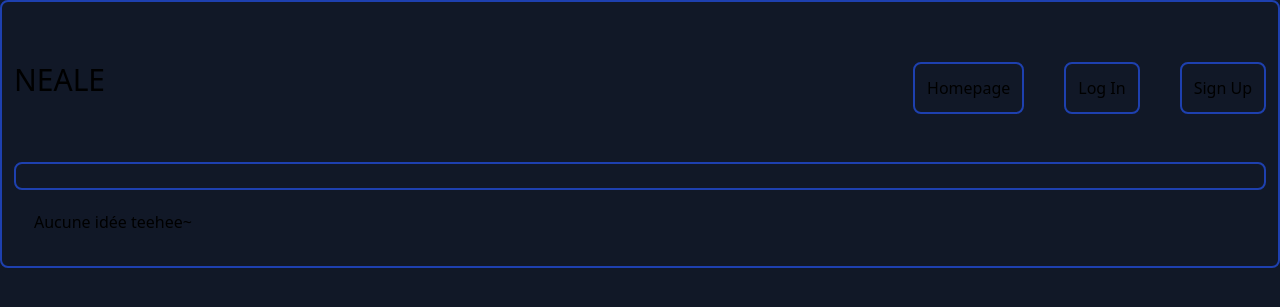
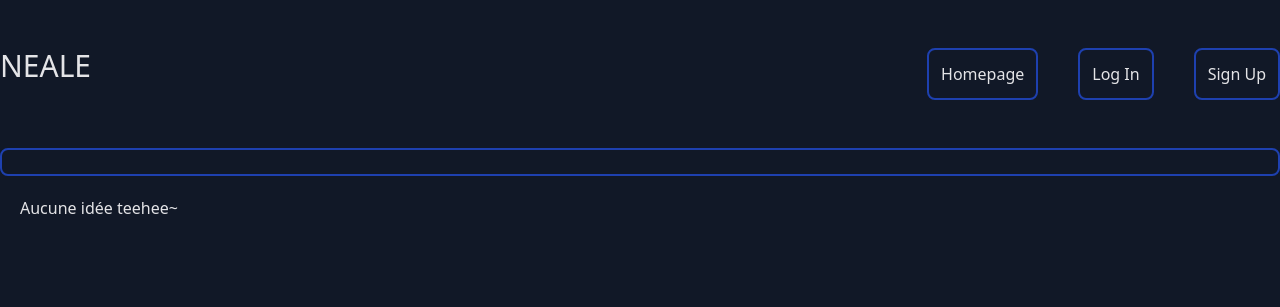
Before and after one commit to Hurlemort/NEALE, a Flask app: page / in a window 1280 px wide. Shown: the top 307 px of the page. Run offline with Flask 3, Linux system fonts and the light colour scheme; some libraries are stand-ins or nearby versions.

Commit message:
Base.html

```diff
--- /dev/null
+++ b/static/styles.css
@@ -0,0 +1,3 @@
+#body {
+  text-color: white
+}
--- a/templates/base.html
+++ b/templates/base.html
@@ -10,8 +10,8 @@
 
 </head>
 
-<link type="text/css" rel="stylesheet" href="{{url_for('static', filename='mystyle.css')}}"/>
-<body class="bg-gray-900 border-blue-800 border-solid border-2 rounded-lg p-3">
+<link type="text/css" rel="stylesheet" href="{{url_for('static', filename='styles.css')}}"/>
+<body class="bg-gray-900 text-zinc-200">
 
 
   <header class="bg-gray-900 flex justify-between py-12 ">
```
